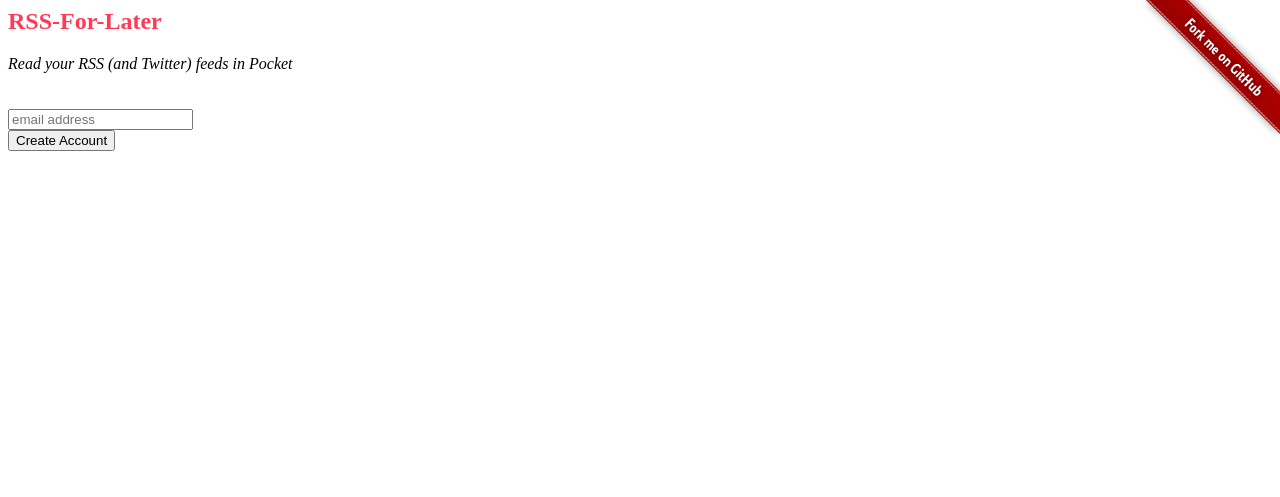
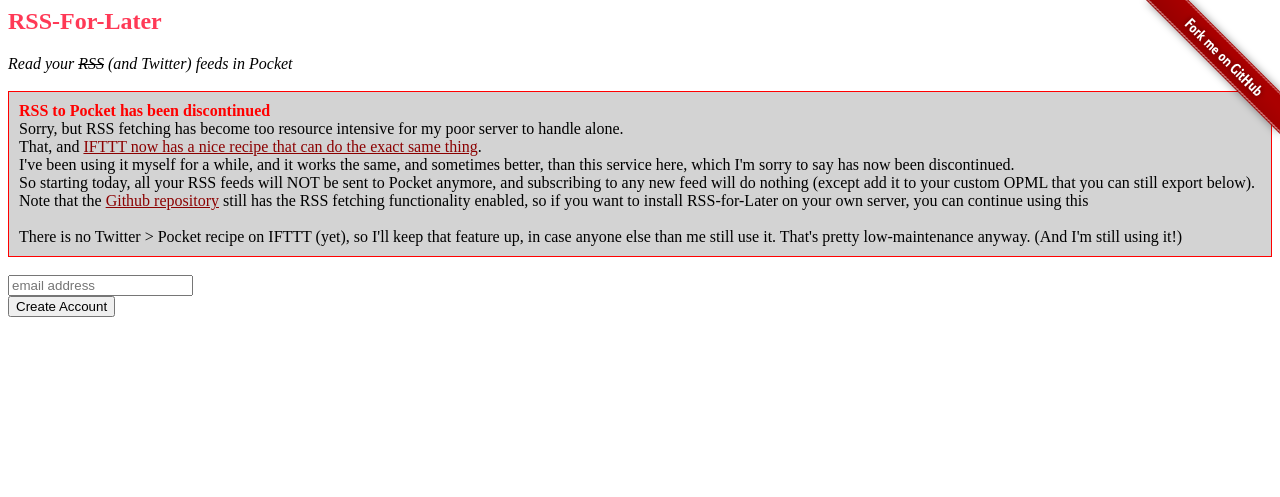
Before and after one commit to gboudreau/rss-for-later, a PHP site: page / in a window 1280 px wide. Shown: the top 497 px of the page. Run offline with PHP 8.4, Linux system fonts and the light colour scheme; some libraries are stand-ins or nearby versions.

Commit message:
Disabled RSS fetching; was too much for my server, and IFTTT recipe does a great job to replace it. Left Twitter > Pocket support, since there is not IFTTT recipe for that.

```diff
--- a/index.php
+++ b/index.php
@@ -142,18 +142,33 @@ function gen_uuid() {
 ?>
 
 <h2>RSS-For-Later</h2>
-<div><em>Read your RSS (and Twitter) feeds in Pocket</em></div>
-<br/><br/>
+<div><em>Read your <span style="text-decoration: line-through">RSS</span> (and Twitter) feeds in Pocket</em></div>
+<br/>
+
+    <div style="border: 1px solid red; background: lightgrey; padding: 10px">
+        <div style="color: red; font-weight: bold">RSS to Pocket has been discontinued</div>
+        Sorry, but RSS fetching has become too resource intensive for my poor server to handle alone.<br/>
+        That, and <a style="color: darkred" href="https://ifttt.com/recipes/9733-add-new-items-from-an-rss-feed-to-pocket">IFTTT now has a nice recipe that can do the exact same thing</a>.<br/>
+        I've been using it myself for a while, and it works the same, and sometimes better, than this service here, which I'm sorry to say has now been discontinued.<br/>
+        So starting today, all your RSS feeds will NOT be sent to Pocket anymore, and subscribing to any new feed will do nothing (except add it to your custom OPML that you can still export below).<br/>
+        Note that the <a style="color: darkred" href="https://github.com/gboudreau/rss-for-later" target="_blank">Github repository</a> still has the RSS fetching functionality enabled, so if you want to install RSS-for-Later on your own server, you can continue using this<br/>
+        <br/>
+        There is no Twitter > Pocket recipe on IFTTT (yet), so I'll keep that feature up, in case anyone else than me still use it. That's pretty low-maintenance anyway. (And I'm still using it!)<br/>
+    </div>
+    <br/>
+
 <?php if (isset($uuid)): ?>
     <div>
         Important: Use this secret URL to come back to your account later:<br/>
         &nbsp; <a href="<?php Config::BASE_URL ?>/?uuid=<?php echo $uuid ?>"><?php echo Config::BASE_URL ?>/?uuid=<?php echo $uuid ?></a>
     </div>
+    <!-- Disabled
     <br/>
     <div>
         Tip: If you have the Chrome <a href="https://chrome.google.com/webstore/detail/rss-subscription-extensio/nlbjncdgjeocebhnmkbbbdekmmmcbfjd" target="_blank">RSS Subscription Extension (by Google)</a> installed (or an equivalent extension in other browsers), you can subscribe to feeds using it by configuring the following URL:<br/>
         &nbsp; <?php Config::BASE_URL ?>/?uuid=<?php echo $uuid ?>&subscribe=%s<br/>
     </div>
+    -->
 <?php else: ?>
     <form action="" method="post">
         <input type="text" name="email" placeholder="email address" /><br/>
@@ -168,11 +183,13 @@ function gen_uuid() {
     ?>
 
     <h3>OPML</h3>
+    <!-- Disabled
     <form action="" method="post" enctype="multipart/form-data">
         <input type="hidden" name="uuid" value="<?php echo $uuid ?>" />
         <input type="file" name="opml" />
         <input type="submit" value="Upload OPML" />
     </form>
+    -->
 
     <?php if (count($feeds) > 0): ?>
         <div><a href="<?php echo str_replace('$uuid', $uuid, Config::OPML_URL) ?>">Download OPML</a></div>
@@ -202,10 +219,11 @@ function gen_uuid() {
     <h3>Feeds</h3>
     <?php if (count($feeds) > 0): ?>
         <div>
-            <a href="/cron/?uuid=<?php echo $uuid ?>" target="_blank">Refresh Feeds & Send to Pocket</a>
+            <button onclick="window.open('/cron/?uuid=<?php echo $uuid ?>')">Refresh Twitter Feed & Send to Pocket</button>
         </div>
     <?php endif; ?>
     <ul>
+        <!-- Disabled
         <li>
             <form action="" method="post">
                 <input type="hidden" name="uuid" value="<?php echo $uuid ?>" />
@@ -214,6 +232,7 @@ function gen_uuid() {
                 <input type="submit" value="Subscribe" />
             </form>
         </li>
+        -->
         <?php foreach ($feeds as $feed): ?>
             <li>
                 <form action="" method="post">
@@ -223,10 +242,12 @@ function gen_uuid() {
                     <input type="hidden" name="xmlUrl" value="<?php echo htmlentities($feed->xmlUrl, ENT_QUOTES, 'UTF-8') ?>" />
                     <a href="<?php echo htmlentities($feed->xmlUrl, ENT_QUOTES, 'UTF-8') ?>" target="_blank"><?php echo htmlentities($feed->title, ENT_COMPAT, 'UTF-8') ?></a>
                     <input type="submit" name="delete" onclick="if(!confirm('Are you sure?')){return false;}" value="Unsubscribe" /><br/>
+                    <!-- Disabled
                     Send to Pocket:
                     [<input type="radio" onchange="save_mirror_articles(<?php echo $feed->id ?>, 'false')" name="mirror_articles_locally" value="false" id="mirror_articles_locally-false" <?php if ($feed->mirror_articles_locally == 'false') { echo 'checked="checked"'; } ?> /><label for="mirror_articles_locally-false">Links</label> |
                     <input type="radio" onchange="save_mirror_articles(<?php echo $feed->id ?>, 'true')" name="mirror_articles_locally" value="true" id="mirror_articles_locally-true" <?php if ($feed->mirror_articles_locally == 'true') { echo 'checked="checked"'; } ?> /><label for="mirror_articles_locally-true">Content</label>]
                     of articles
+                    -->
                 </form>
             </li>
         <?php endforeach; ?>
```
Also changed, not shown: cron/index.php (+5 -8 lines).
